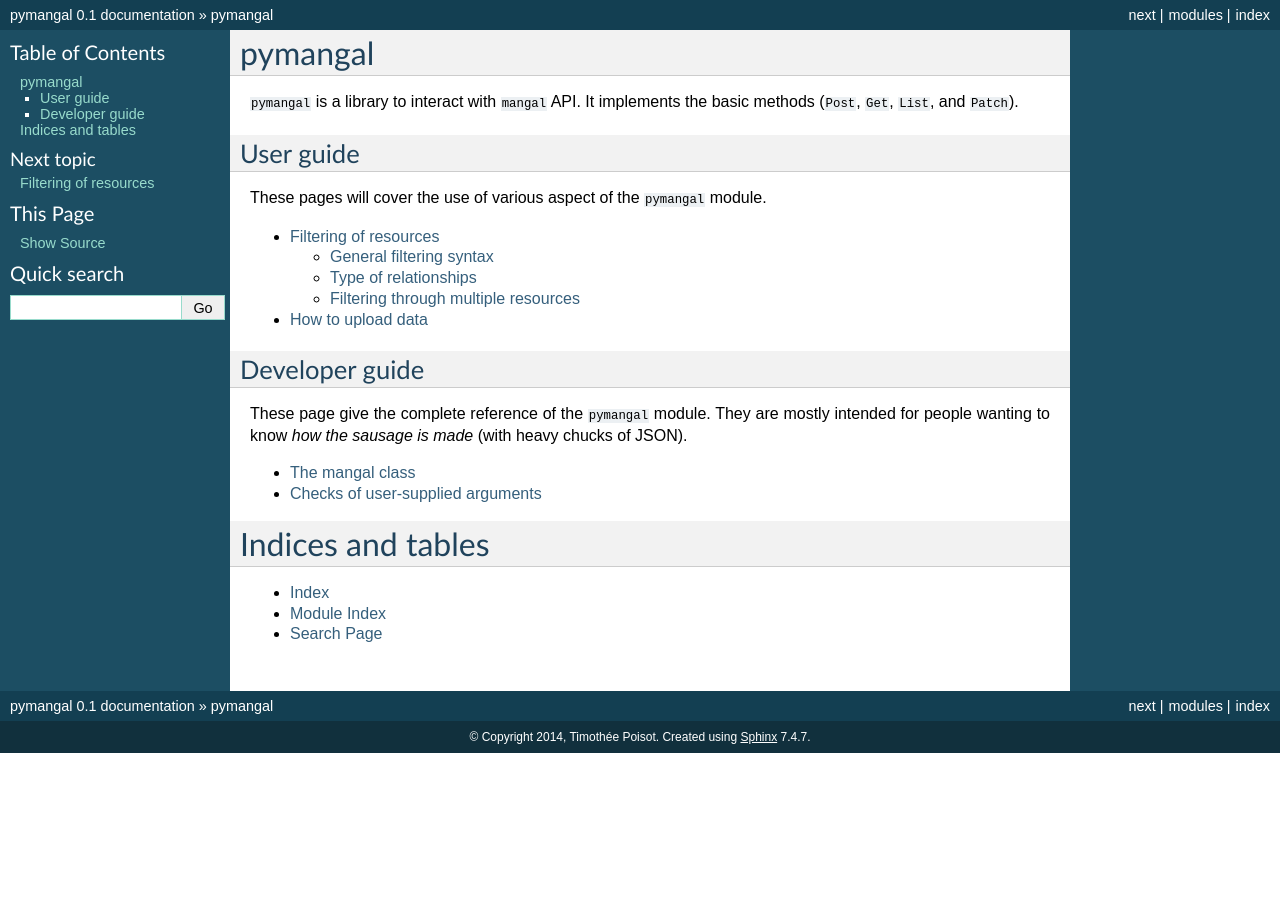
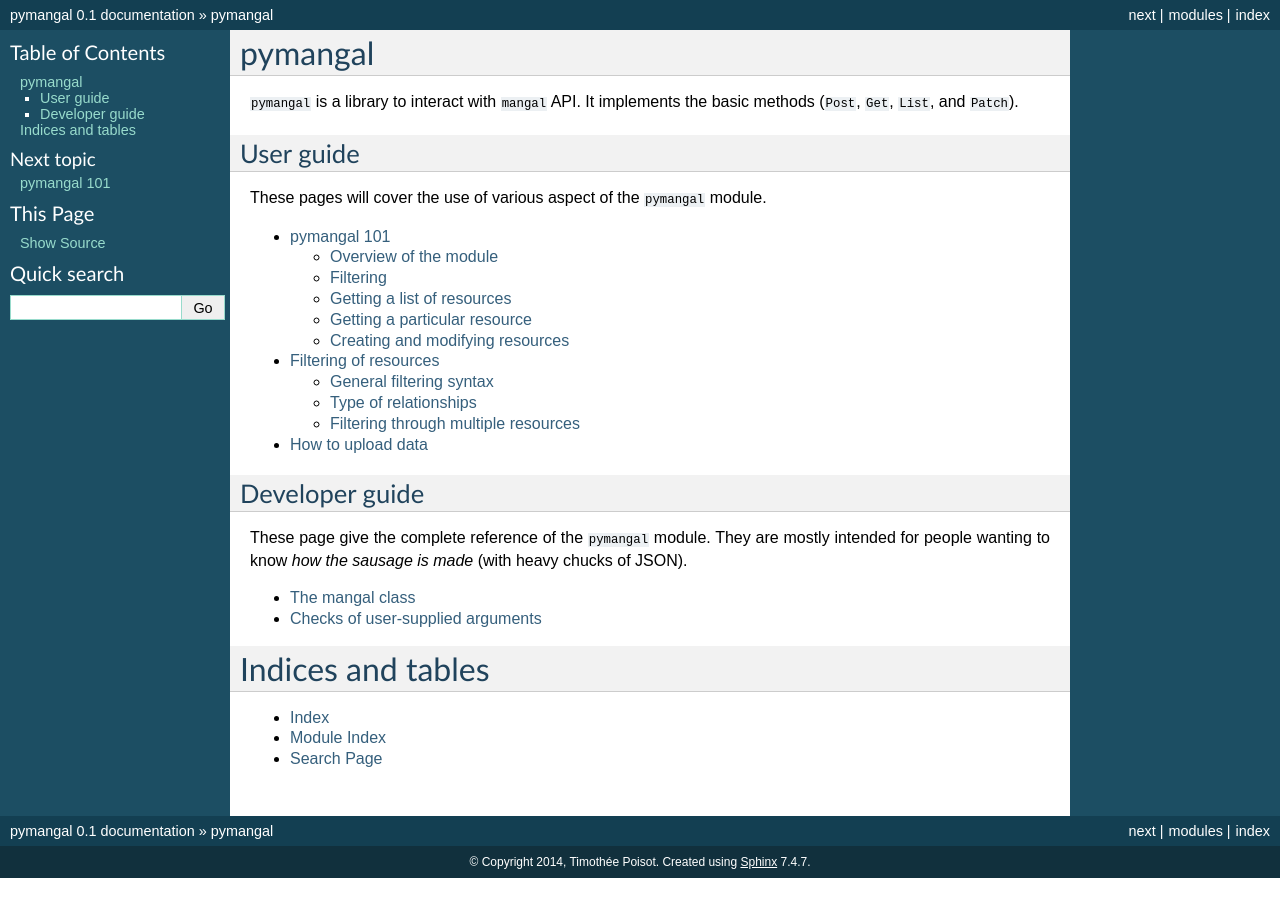
Before and after one commit to mangal-interactions/pymangal, a Sphinx documentation site: the page built from docs/index.rst, in a window 1280 px wide. Built offline with Sphinx 7.4.7, drawn with Linux system fonts in a browser that asks for light colours; formulas are drawn with MathJax 3; some of the changed lines change nothing that is shown.

Commit message:
Help page on the basics

```diff
--- a/docs/index.rst
+++ b/docs/index.rst
@@ -16,6 +16,7 @@ These pages will cover the use of various aspect of the ``pymangal`` module.
 .. toctree::
    :maxdepth: 2
 
+   user/basics
    user/filtering
    user/contributing
 
--- /dev/null
+++ b/docs/user/basics.rst
@@ -0,0 +1,39 @@
+.. _basics:
+
+pymangal 101
+============
+
+This document provides an overview of what the ``pymangal`` module can do,
+and more importantly, how to do it.
+
+Overview of the module
+----------------------
+
+Installation
+~~~~~~~~~~~~
+
+coming soon
+
+Creating a mangal object
+~~~~~~~~~~~~~~~~~~~~~~~~
+
+Almost all of the actions you will done using ``pymangal`` will be done by
+calling various methods of the ``mangal`` class.
+
+::
+   >>> import pymangal as pm
+   >>> api = pm.mangal()
+
+Filtering
+---------
+
+There is a special page on filtering_.
+
+Getting a list of resources
+---------------------------
+
+Getting a particular resource
+-----------------------------
+
+Creating and modifying resources
+--------------------------------
```
